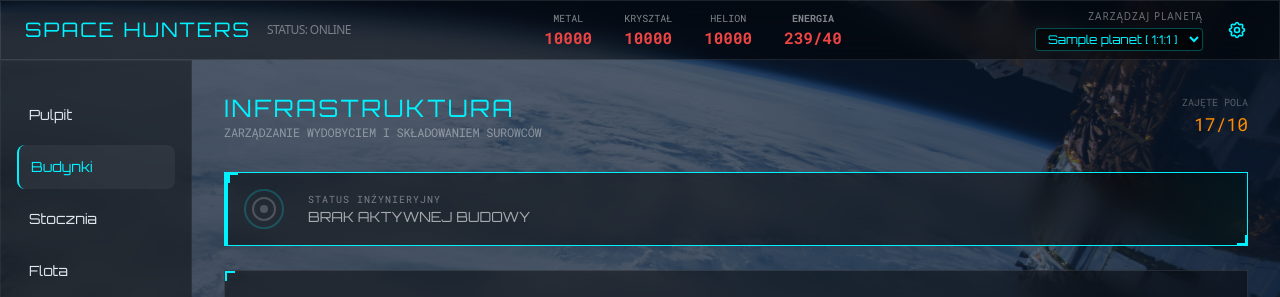
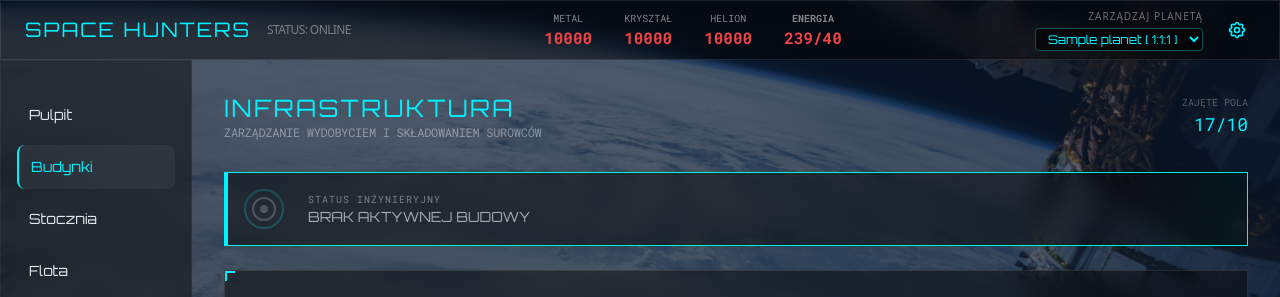
Before and after one commit to Lord-zet/spacehunters, a Django app: page /game/planet/1/buildings/ in a window 1280 px wide. Shown: the top 297 px of the page. Run offline with Django 5.2, Linux system fonts and the light colour scheme; a user stored in the database is signed in; tables that the repository leaves empty hold one stand-in row (values such as "Sample post"); some libraries are stand-ins or nearby versions.

Commit message:
refactor: unify font colors

```diff
--- a/src/apps/game/templates/game/buildings.html
+++ b/src/apps/game/templates/game/buildings.html
@@ -14,12 +14,12 @@
         </div>
         <div class="text-right">
             <span class="text-[10px] block text-white/30 uppercase">Zajęte pola</span>
-            <span class="text-lg text-accent-orange">{{ field_usage.used }}/{{ field_usage.total }}</span>
+            <span class="text-lg text-accent-cyan">{{ field_usage.used }}/{{ field_usage.total }}</span>
         </div>
     </div>
 
         <!-- PANEL STATUSU BUDOWY -->
-        <div class="glass-panel border-l-4 border-accent-cyan p-4 flex items-center justify-between hud-border">
+        <div class="glass-panel border-l-4 border-accent-cyan p-4 flex items-center justify-between">
 
             <!-- LEWA STRONA: IKONA + TEKST + PRZYCISK -->
             <div class="flex items-center gap-x-6">
@@ -120,15 +120,15 @@
                     <div class="mt-4 grid grid-cols-1 md:grid-cols-4 gap-4 border-t border-white/5 pt-4 items-end">
                         <div>
                             <p class="text-[10px] text-white/40 uppercase">Produkcja / h</p>
-                            <p class="text-sm text-white">+{{ production.metal|default:"0" }}</p>
+                            <p class="text-xs text-accent-cyan font-mono">+{{ production.metal|default:"0" }}</p>
                         </div>
                         <div>
-                            <p class="text-[10px] text-white/40 uppercase mb-1">Czas budowy</p>
+                            <p class="text-[10px] text-white/40 uppercase">Czas budowy</p>
                             <p class="text-xs text-accent-cyan font-mono">{{ building_time.metal_mine|format_duration }}</p>
                         </div>
                         <div>
                             <p class="text-[10px] text-white/40 uppercase">Koszt rozbudowy</p>
-                            <p class="text-xs text-white/80">M: <span class="text-accent-cyan">{{ building_costs.metal_mine.metal|default:"0" }}</span> | K: <span class="text-white">{{ building_costs.metal_mine.crystal|default:"0" }}</span></p>
+                            <p class="text-xs text-white/80">M: <span class="text-accent-cyan">{{ building_costs.metal_mine.metal|default:"0" }}</span> | K: <span class="text-accent-cyan">{{ building_costs.metal_mine.crystal|default:"0" }}</span></p>
                         </div>
                         <div class="flex items-end justify-end">
                             <form method="post">
@@ -162,15 +162,15 @@
                     <div class="mt-4 grid grid-cols-1 md:grid-cols-4 gap-4 border-t border-white/5 pt-4 items-end">
                         <div>
                             <p class="text-[10px] text-white/40 uppercase">Produkcja / h</p>
-                            <p class="text-sm text-white">+{{ production.crystal|default:"0" }}</p>
+                            <p class="text-xs text-accent-cyan font-mono">+{{ production.crystal|default:"0" }}</p>
                         </div>
                         <div>
-                            <p class="text-[10px] text-white/40 uppercase mb-1">Czas budowy</p>
+                            <p class="text-[10px] text-white/40 uppercase">Czas budowy</p>
                             <p class="text-xs text-accent-cyan font-mono">{{ building_time.crystal_mine|format_duration }}</p>
                         </div>
                         <div>
                             <p class="text-[10px] text-white/40 uppercase">Koszt rozbudowy</p>
-                            <p class="text-xs text-white/80">M: <span class="text-accent-cyan">{{ building_costs.crystal_mine.metal|default:"0" }}</span> | K: <span class="text-white">{{ building_costs.crystal_mine.crystal|default:"0" }}</span></p>
+                            <p class="text-xs text-white/80">M: <span class="text-accent-cyan">{{ building_costs.crystal_mine.metal|default:"0" }}</span> | K: <span class="text-accent-cyan">{{ building_costs.crystal_mine.crystal|default:"0" }}</span></p>
                         </div>
                         <div class="flex items-end justify-end">
                             <form method="post">
@@ -204,15 +204,15 @@
                     <div class="mt-4 grid grid-cols-1 md:grid-cols-4 gap-4 border-t border-white/5 pt-4 items-end">
                         <div>
                             <p class="text-[10px] text-white/40 uppercase">Produkcja / h</p>
-                            <p class="text-sm text-white">+{{ production.helion|default:"0" }}</p>
+                            <p class="text-xs text-accent-cyan font-mono">+{{ production.helion|default:"0" }}</p>
                         </div>
                         <div>
-                            <p class="text-[10px] text-white/40 uppercase mb-1">Czas budowy</p>
+                            <p class="text-[10px] text-white/40 uppercase">Czas budowy</p>
                             <p class="text-xs text-accent-cyan font-mono">{{ building_time.helion_synthesizer|format_duration }}</p>
                         </div>
                         <div>
                             <p class="text-[10px] text-white/40 uppercase">Koszt rozbudowy</p>
-                            <p class="text-xs text-white/80">M: <span class="text-accent-cyan">{{ building_costs.helion_synthesizer.metal|default:"0" }}</span> | K: <span class="text-white">{{ building_costs.helion_synthesizer.crystal|default:"0" }}</span></p>
+                            <p class="text-xs text-white/80">M: <span class="text-accent-cyan">{{ building_costs.helion_synthesizer.metal|default:"0" }}</span> | K: <span class="text-accent-cyan">{{ building_costs.helion_synthesizer.crystal|default:"0" }}</span></p>
                         </div>
                         <div class="flex items-end justify-end">
                             <form method="post">
@@ -246,15 +246,15 @@
                     <div class="mt-4 grid grid-cols-1 md:grid-cols-4 gap-4 border-t border-white/5 pt-4 items-end">
                         <div>
                             <p class="text-[10px] text-white/40 uppercase">Produkcja / h</p>
-                            <p class="text-sm text-white">+{{ energy_balance.produced|default:"0" }}</p>
+                            <p class="text-xs text-accent-cyan font-mono">+{{ energy_balance.produced|default:"0" }}</p>
                         </div>
                         <div>
-                            <p class="text-[10px] text-white/40 uppercase mb-1">Czas budowy</p>
+                            <p class="text-[10px] text-white/40 uppercase">Czas budowy</p>
                             <p class="text-xs text-accent-cyan font-mono">{{ building_time.solar_array|format_duration }}</p>
                         </div>
                         <div>
                             <p class="text-[10px] text-white/40 uppercase">Koszt rozbudowy</p>
-                            <p class="text-xs text-white/80">M: <span class="text-accent-cyan">{{ building_costs.solar_array.metal|default:"0" }}</span> | K: <span class="text-white">{{ building_costs.solar_array.crystal|default:"0" }}</span></p>
+                            <p class="text-xs text-white/80">M: <span class="text-accent-cyan">{{ building_costs.solar_array.metal|default:"0" }}</span> | K: <span class="text-accent-cyan">{{ building_costs.solar_array.crystal|default:"0" }}</span></p>
                         </div>
                         <div class="flex items-end justify-end">
                             <form method="post">
@@ -275,7 +275,7 @@
                 <div class="w-32 h-32 flex-shrink-0 bg-black/40 border border-white/10 rounded overflow-hidden relative">
                     <div class="absolute inset-0 bg-gradient-to-t from-black/80 to-transparent z-10"></div>
                     <img src="#" alt="Magazyn Metalu" class="w-full h-full object-cover">
-                    <span class="absolute top-1 left-1 z-20 bg-accent-orange/80 text-black text-[10px] px-1 font-bold">LVL {{ planet_buildings.metal_storage_level|default:"0" }}</span>
+                    <span class="absolute top-1 left-1 z-20 bg-accent-cyan/80 text-black text-[10px] px-1 font-bold">LVL {{ planet_buildings.metal_storage_level|default:"0" }}</span>
                 </div>
 
                 <div class="flex-1 flex flex-col justify-between">
@@ -287,15 +287,15 @@
                     <div class="mt-4 grid grid-cols-1 md:grid-cols-4 gap-4 border-t border-white/5 pt-4 items-end">
                         <div>
                             <p class="text-[10px] text-white/40 uppercase">Pojemność</p>
-                            <p class="text-sm text-white">{{ storage_capacities.metal|default:"0" }}</p>
+                            <p class="text-xs text-accent-cyan font-mono">{{ storage_capacities.metal|default:"0" }}</p>
                         </div>
                         <div>
-                            <p class="text-[10px] text-white/40 uppercase mb-1">Czas budowy</p>
+                            <p class="text-[10px] text-white/40 uppercase">Czas budowy</p>
                             <p class="text-xs text-accent-cyan font-mono">{{ building_time.metal_storage|format_duration }}</p>
                         </div>
                         <div>
                             <p class="text-[10px] text-white/40 uppercase">Koszt rozbudowy</p>
-                            <p class="text-xs text-white/80">M: <span class="text-accent-cyan">{{ building_costs.metal_storage.metal|default:"0" }}</span> | K: <span class="text-white">{{ building_costs.metal_storage.crystal|default:"0" }}</span></p>
+                            <p class="text-xs text-white/80">M: <span class="text-accent-cyan">{{ building_costs.metal_storage.metal|default:"0" }}</span> | K: <span class="text-accent-cyan">{{ building_costs.metal_storage.crystal|default:"0" }}</span></p>
                         </div>
                         <div class="flex items-end justify-end">
                             <form method="post">
@@ -317,7 +317,7 @@
                 <div class="w-32 h-32 flex-shrink-0 bg-black/40 border border-white/10 rounded overflow-hidden relative">
                     <div class="absolute inset-0 bg-gradient-to-t from-black/80 to-transparent z-10"></div>
                     <img src="#" alt="Magazyn Kryształu" class="w-full h-full object-cover">
-                    <span class="absolute top-1 left-1 z-20 bg-accent-orange/80 text-black text-[10px] px-1 font-bold">LVL {{ planet_buildings.crystal_storage_level|default:"0" }}</span>
+                    <span class="absolute top-1 left-1 z-20 bg-accent-cyan/80 text-black text-[10px] px-1 font-bold">LVL {{ planet_buildings.crystal_storage_level|default:"0" }}</span>
                 </div>
 
                 <div class="flex-1 flex flex-col justify-between">
@@ -329,15 +329,15 @@
                     <div class="mt-4 grid grid-cols-1 md:grid-cols-4 gap-4 border-t border-white/5 pt-4 items-end">
                         <div>
                             <p class="text-[10px] text-white/40 uppercase">Pojemność</p>
-                            <p class="text-sm text-white">{{ storage_capacities.crystal|default:"5.000" }}</p>
+                            <p class="text-xs text-accent-cyan font-mono">{{ storage_capacities.crystal|default:"5.000" }}</p>
                         </div>
                         <div>
-                            <p class="text-[10px] text-white/40 uppercase mb-1">Czas budowy</p>
+                            <p class="text-[10px] text-white/40 uppercase">Czas budowy</p>
                             <p class="text-xs text-accent-cyan font-mono">{{ building_time.crystal_storage|format_duration }}</p>
                         </div>
                         <div>
                             <p class="text-[10px] text-white/40 uppercase">Koszt rozbudowy</p>
-                            <p class="text-xs text-white/80">M: <span class="text-accent-cyan">{{ building_costs.crystal_storage.metal|default:"0" }}</span> | K: <span class="text-white">{{ building_costs.crystal_storage.crystal|default:"0" }}</span></p>
+                            <p class="text-xs text-white/80">M: <span class="text-accent-cyan">{{ building_costs.crystal_storage.metal|default:"0" }}</span> | K: <span class="text-accent-cyan">{{ building_costs.crystal_storage.crystal|default:"0" }}</span></p>
                         </div>
                         <div class="flex items-end justify-end">
                             <form method="post">
@@ -359,7 +359,7 @@
                 <div class="w-32 h-32 flex-shrink-0 bg-black/40 border border-white/10 rounded overflow-hidden relative">
                     <div class="absolute inset-0 bg-gradient-to-t from-black/80 to-transparent z-10"></div>
                     <img src="#" alt="Magazyn Helionu" class="w-full h-full object-cover">
-                    <span class="absolute top-1 left-1 z-20 bg-accent-orange/80 text-black text-[10px] px-1 font-bold">LVL {{ planet_buildings.helion_storage_level|default:"0" }}</span>
+                    <span class="absolute top-1 left-1 z-20 bg-accent-cyan/80 text-black text-[10px] px-1 font-bold">LVL {{ planet_buildings.helion_storage_level|default:"0" }}</span>
                 </div>
 
                 <div class="flex-1 flex flex-col justify-between">
@@ -371,15 +371,15 @@
                     <div class="mt-4 grid grid-cols-1 md:grid-cols-4 gap-4 border-t border-white/5 pt-4 items-end">
                         <div>
                             <p class="text-[10px] text-white/40 uppercase">Pojemność</p>
-                            <p class="text-sm text-white">{{ storage_capacities.helion|default:"5.000" }}</p>
+                            <p class="text-xs text-accent-cyan font-mono">{{ storage_capacities.helion|default:"5.000" }}</p>
                         </div>
                         <div>
-                            <p class="text-[10px] text-white/40 uppercase mb-1">Czas budowy</p>
+                            <p class="text-[10px] text-white/40 uppercase">Czas budowy</p>
                             <p class="text-xs text-accent-cyan font-mono">{{ building_time.helion_storage|format_duration }}</p>
                         </div>
                         <div>
                             <p class="text-[10px] text-white/40 uppercase">Koszt rozbudowy</p>
-                            <p class="text-xs text-white/80">M: <span class="text-accent-cyan">{{ building_costs.helion_storage.metal|default:"0" }}</span> | K: <span class="text-white">{{ building_costs.helion_storage.crystal|default:"0" }}</span></p>
+                            <p class="text-xs text-white/80">M: <span class="text-accent-cyan">{{ building_costs.helion_storage.metal|default:"0" }}</span> | K: <span class="text-accent-cyan">{{ building_costs.helion_storage.crystal|default:"0" }}</span></p>
                         </div>
                         <div class="flex items-end justify-end">
                             <form method="post">
@@ -402,7 +402,7 @@
                 <div class="w-32 h-32 flex-shrink-0 bg-black/40 border border-white/10 rounded overflow-hidden relative">
                     <div class="absolute inset-0 bg-gradient-to-t from-black/80 to-transparent z-10"></div>
                     <img src="#" alt="Stocznia" class="w-full h-full object-cover">
-                    <span class="absolute top-1 left-1 z-20 bg-accent-orange/80 text-black text-[10px] px-1 font-bold">LVL {{ planet_buildings.shipyard_level|default:"0" }}</span>
+                    <span class="absolute top-1 left-1 z-20 bg-accent-cyan/80 text-black text-[10px] px-1 font-bold">LVL {{ planet_buildings.shipyard_level|default:"0" }}</span>
                 </div>
 
                 <div class="flex-1 flex flex-col justify-between">
@@ -417,12 +417,12 @@
                             <p class="text-sm text-white"></p>
                         </div>
                         <div>
-                            <p class="text-[10px] text-white/40 uppercase mb-1">Czas budowy</p>
+                            <p class="text-[10px] text-white/40 uppercase">Czas budowy</p>
                             <p class="text-xs text-accent-cyan font-mono">{{ building_time.shipyard|format_duration }}</p>
                         </div>
                         <div>
                             <p class="text-[10px] text-white/40 uppercase">Koszt rozbudowy</p>
-                            <p class="text-xs text-white/80">M: <span class="text-accent-cyan">{{ building_costs.shipyard.metal|default:"0" }}</span> | K: <span class="text-white">{{ building_costs.shipyard.crystal|default:"0" }}</span></p>
+                            <p class="text-xs text-white/80">M: <span class="text-accent-cyan">{{ building_costs.shipyard.metal|default:"0" }}</span> | K: <span class="text-accent-cyan">{{ building_costs.shipyard.crystal|default:"0" }}</span></p>
                         </div>
                         <div class="flex items-end justify-end">
                             <form method="post">
```
Also changed, not shown: src/apps/game/templates/game/send_fleet.html (+4 -4 lines), src/apps/game/templates/game/shipyard.html (+4 -4 lines).
